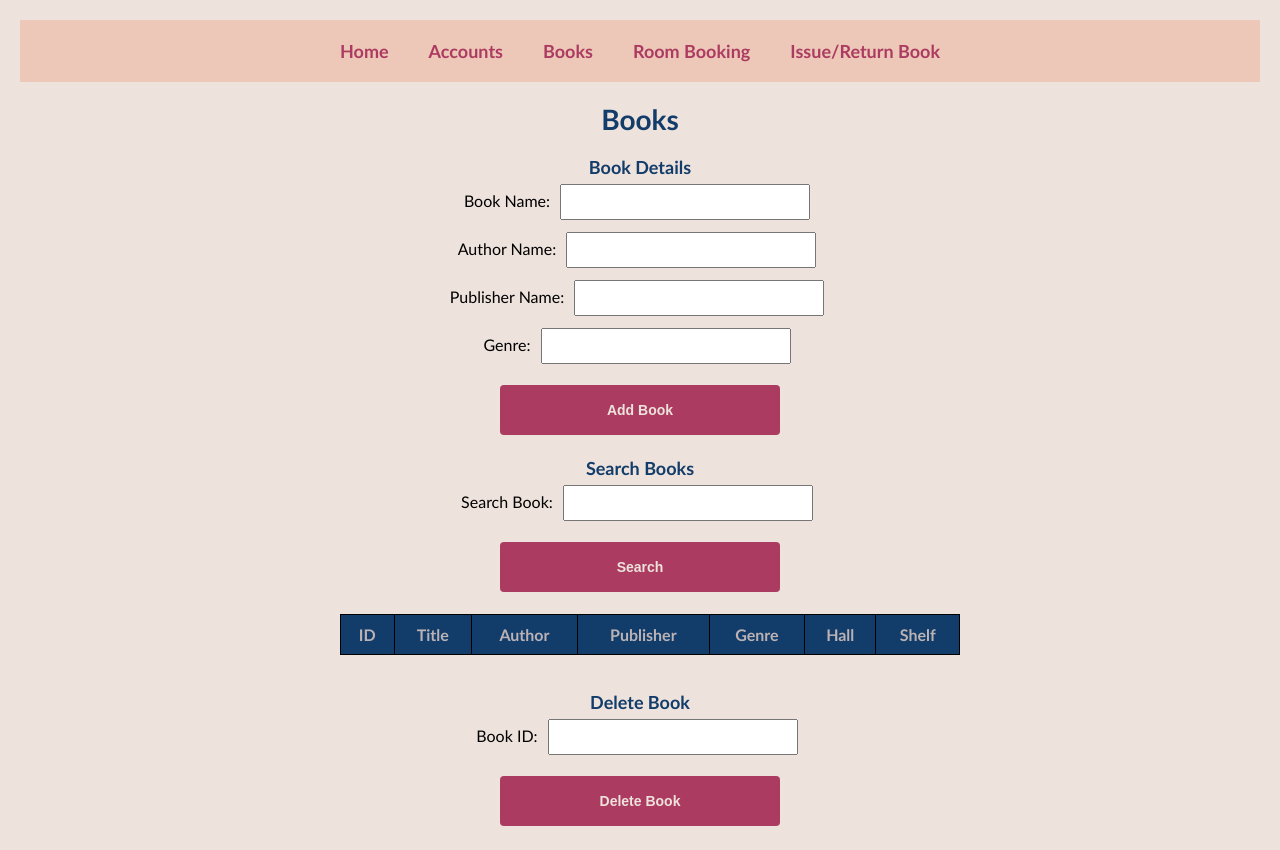
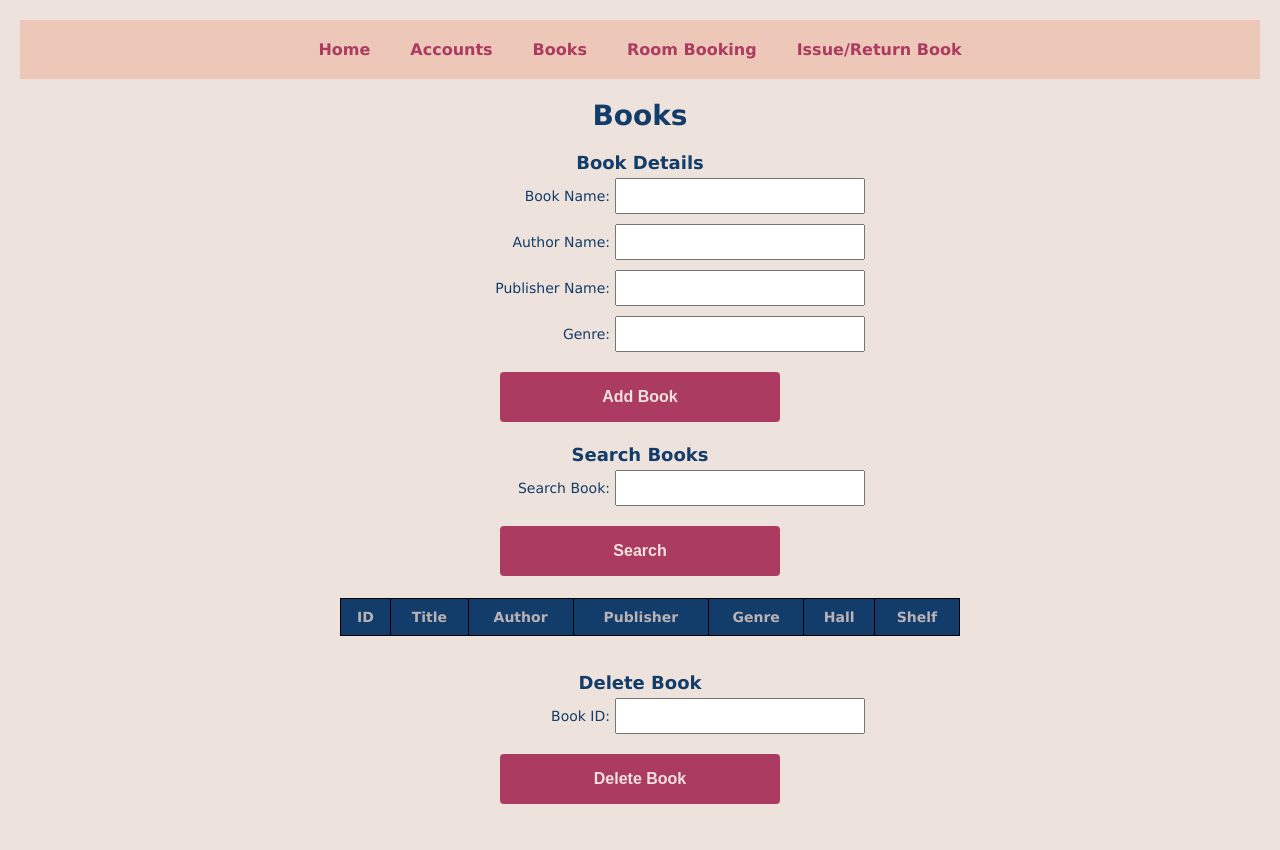
Before and after one commit to Arvind2002/DBS_lms, a React (Create React App) app in the folder frontend/: page /books in a window 1280 px wide. After the commit the page ends 828 px from the top, so only its background shows below. Built offline with nearby package versions, Linux system fonts and the light colour scheme.

Commit message:
fixed TEXTBOXES HAPPY

```diff
--- a/frontend/src/App.css
+++ b/frontend/src/App.css
@@ -32,8 +32,9 @@ body {
 input {
   width: 250px;
   height: 36px;
-  font-size: 16px;
-  margin: 6px;
+  display: inline-block;
+  font-size: 14px;
+  margin: 5px;
   padding: 12px 12px;
   box-sizing: border-box;
 }
@@ -42,7 +43,7 @@ button {
   display: inline-block;
   padding: 6px 12px;
   margin-bottom: 0;
-  font-size: 14px;
+  font-size: 16px;
   width: 280px;
   height: 50px;
   white-space: nowrap;
@@ -69,7 +70,7 @@ button:hover {
 }
 
 table {
-  font-family: Calibri, sans-serif;
+  font-family: Verdana;
   border-collapse: collapse;
   align-items: center;
   text-align: center;
@@ -77,6 +78,8 @@ table {
   margin-left: 25vw;
   margin-right: 25vw;
   width: 50%;
+  color: #123C69;
+  font-size: 14px;
 }
 
 td, th {
@@ -126,40 +129,46 @@ nav li {
 nav ul li a {
   color: #AC3B61;
   font-weight: bold;
-  font-size: 18px;
+  font-size: 16px;
   text-decoration: none;
 }
 
 h1 {
-  font-family: Calibri, sans-serif;
+  font-family: Verdana;
   font-size: 28px;
   margin-bottom: 20px;
   color: #123C69;
 }
 
 h2 {
-  font-family: Calibri, sans-serif;
+  font-family: Verdana;
   font-size: 24px;
   color: #123C69;
 }
 
 h3 {
-  font-family: Calibri, sans-serif;
+  font-family: Verdana;
   font-size: 18px;
   color: #123C69;
 }
 
 p {
-  font-family: Calibri, sans-serif;
+  font-family: Verdana;
   margin-bottom: 15px;
 }
 
 li{
-  font-family: Calibri, sans-serif;
-  font-size: 16px;
+  font-family: Verdana;
+  font-size: 14px;
 }
 
 label{
-  font-family: Calibri, sans-serif;
-  font-size: 16px;
+  font-family: Verdana;
+  font-size: 14px;
+  display: inline-block;
+  text-align: right;
+  clear: left;
+  width: 200px;
+  text-align: right;
+  color: #123C69;
 }
```
